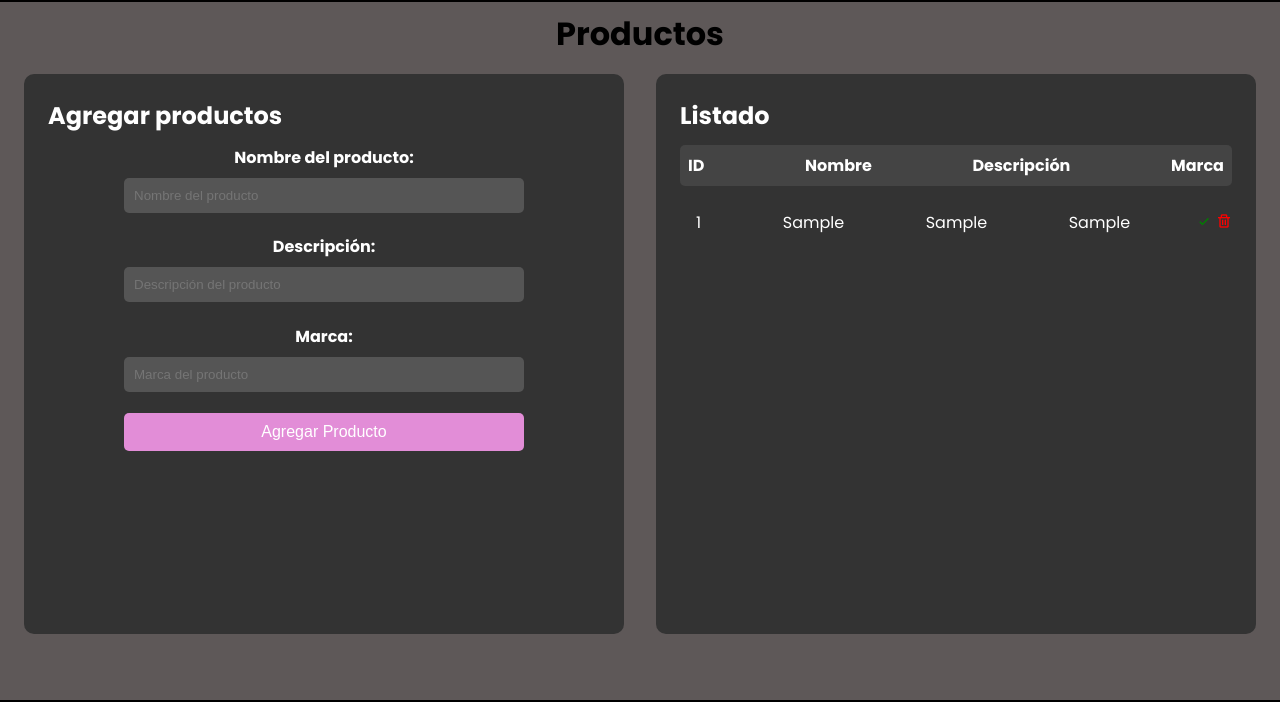
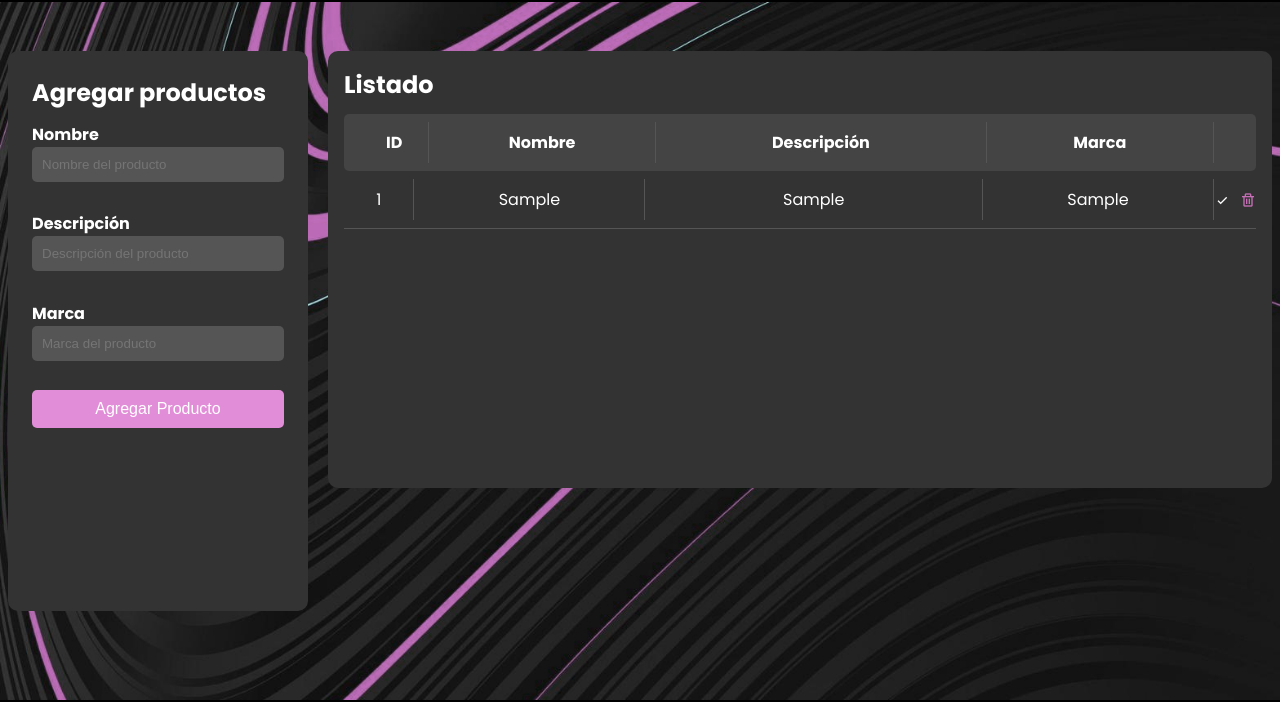
Before and after one commit to carlasofiarossi/carlasofiarossi.github.io, a plain HTML site: page lista_productos.html in a window 1280 px wide. Both pictures are taken after typing "Sample", "Sample", "Sample" into the empty fields and a click on the button "Agregar Producto". Shown: the part 51-753 px from the top of the page. Drawn offline with nearby package versions, Linux system fonts and the light colour scheme; a web font is replaced by a local one.

Commit message:
se agrega fondo, cambio de estilos, y funciones de javascript en lista_productos.

```diff
--- a/css/estilos.css
+++ b/css/estilos.css
@@ -10,6 +10,8 @@
 body {
     font-family: 'Poppins', sans-serif;
     background-color: #5e5858;
+    background-image: url("../imagenes/background.jpg"); /* Ajusta la ruta según la estructura del proyecto */
+    background-size: cover;
 }
 
 
@@ -264,7 +266,7 @@ html, body {
 .hero {
     position: relative;
     width: 100%;
-    height: 60vh; /* Ocupa el 80% del alto de la pantalla */
+    height: 85vh; /* Ocupa el 80% del alto de la pantalla */
     background-image: url("../imagenes/brush-makeup-make-up-brushes.jpg"); /* Ajusta la ruta según la estructura del proyecto */
     background-size: cover;
     background-position: center;
--- a/css/estilos2.css
+++ b/css/estilos2.css
@@ -4,6 +4,7 @@
   margin: 0;
   padding: 0;
   box-sizing: border-box;
+
 }
 
 ul,
@@ -13,6 +14,7 @@ ol {
 
 .main {
   margin: 0.5em;
+
 }
 
 .main__title {
@@ -21,9 +23,12 @@ ol {
 }
 
 .main__content {
+
+  margin-top: 1em;
+  height: 70vh; /* Mantiene un alto relativo a la ventana */
   display: flex;
-  margin-top: 1em;
-  height: 70vh;
+  gap: 20px;
+  align-items: stretch; /* Los hijos ocuparán el mismo alto */
 }
 
 .section {
@@ -52,27 +57,19 @@ ol {
   border-radius: 10px;
   box-sizing: border-box;
   min-width: 300px;
+  display: flex;
+  flex-direction: column;
 }
 
-.section-list {
-  flex: 1;
-  background-color: #333;
-  color: #fff;
-  padding: 1.5em;
-  border-radius: 10px;
-  box-sizing: border-box;
-  overflow-y: auto;
-  min-width: 300px;
-}
+
 
 .form_task {
   display: flex;
   flex-direction: column;
-  align-items: center;
-  gap: 0.5em;
-  margin: auto;
+  gap: 1em;
   width: 100%;
   max-width: 400px;
+  margin: 0 auto;
 }
 
 .form__label {
@@ -114,8 +111,9 @@ ol {
 
 .error {
   text-align: center;
-  color: red;
+  color: rgb(194, 86, 86);
   margin-top: 1em;
+  font-size: 11px;
 }
 
 .tasks__item {
@@ -128,34 +126,107 @@ ol {
 }
 
 .bx-check {
-  color: green;
+  color: rgb(255, 255, 255);
   cursor: pointer;
 }
 
 .bx-trash {
-  color: red;
+  color: #c770b8;
   cursor: pointer;
 }
 
+
+.task-header,
+.tasks__item {
+  display: flex;
+  justify-content: flex-start; /* Alinear a la izquierda */
+  align-items: center; /* Alinear verticalmente */
+  padding: 0.5em 1em; /* Espaciado interno */
+}
+
+.task-header span,
+.tasks__item p {
+  text-align: center; /* Centramos el texto en cada celda */
+  padding: 0.5em; /* Espaciado interno para los elementos */
+  border-right: 1px solid #555; /* Línea de separación entre columnas */
+}
+
+.task-header span:last-child,
+.tasks__item p:last-child {
+  border-right: none; /* Quitar la línea de separación en la última columna */
+}
+
 .task-header {
-  display: flex;
-  justify-content: space-between;
-  background-color: #444;
-  padding: 0.5em;
-  border-radius: 5px;
-  font-weight: bold;
+  background-color: #444; /* Color de fondo para el encabezado */
+  font-weight: bold; /* Negrita para el encabezado */
+  border-radius: 5px; /* Bordes redondeados */
 }
 
 .tasks__item {
+  background-color: #333; /* Color de fondo para los elementos */
+  color: #fff; /* Color del texto */
+  border-bottom: 1px solid #555; /* Línea entre elementos */
+  padding: 0.5em 0; /* Espaciado interno */
+}
+
+.tasks__item div {
+  display: flex; /* Alinear acciones */
+  justify-content: center; /* Centrar acciones */
+  gap: 10px; /* Espacio entre íconos */
+}
+
+/* Establecer anchos diferentes para cada columna */
+.task-header span:nth-child(1),
+.tasks__item p:nth-child(1) {
+  flex: 0.5; /* Ancho menor para ID */
+}
+
+.task-header span:nth-child(2),
+.tasks__item p:nth-child(2) {
+  flex: 2; /* Ancho mayor para Nombre */
+}
+
+.task-header span:nth-child(3),
+.tasks__item p:nth-child(3) {
+  flex: 3; /* Ancho mayor para Descripción */
+}
+
+.task-header span:nth-child(4),
+.tasks__item p:nth-child(4) {
+  flex: 2; /* Ancho intermedio para Marca */
+}
+
+.task-header span:nth-child(5),
+.tasks__item p:nth-child(5) {
+  flex: 0.1; /* Ancho menor para Acciones */
+}
+
+.tasks__item div {
   display: flex;
-  justify-content: space-between;
+  justify-content: center;
+  gap: 10px;
+}
+
+.task-header {
+  font-weight: bold;
+  border-radius: 5px;
+}
+
+.tasks__item {
+  background-color: #333;
+  color: #fff;
+  border-bottom: 1px solid #555;
   padding: 0.5em 0;
 }
 
-.tasks__item p {
-  margin: 0 1em;
+.right-column {
+  display: flex;
+  flex-direction: column;
+  width: 100%;
+  padding: 1rem;
+  background-color: #333;
+  color: #fff;
+  border-radius: 10px;
+  overflow-y: auto;
+  height: 437px;
 }
-
-.tasks {
-  margin-top: 1em;
-}
--- a/js/eventos.js
+++ b/js/eventos.js
@@ -1,5 +1,3 @@
- // Código JavaScript para manejar los eventos y la lógica de los productos
-
 let products = []; // Lista de productos
 let nextId = 1; // ID inicial para el autoincremento
 
@@ -8,6 +6,7 @@
 const productDescription = document.querySelector("#productDescription"); // Input de descripción
 const productBrand = document.querySelector("#productBrand"); // Input de marca
 const productList = document.querySelector("#taskList"); // Lista de productos
+const error = document.querySelector(".error"); // Elemento para mostrar errores
 
 // Función para renderizar los productos en el HTML
 const renderProducts = () => {
@@ -29,6 +28,7 @@
   });
 };
 
+// Validaciones y manejo del formulario
 form.addEventListener("submit", async (event) => {
   event.preventDefault();
 
@@ -37,21 +37,50 @@
   const description = productDescription.value.trim();
   const brand = productBrand.value.trim();
 
-   let erroresValidacion = false;
+  error.textContent = ""; // Limpiar mensaje de error previo
 
-   // Validaciones básicas
-   if (name.length < 3 || description.length < 3 || brand.length < 3) {
-     erroresValidacion = true;
-     const error = document.querySelector(".error");
-     error.textContent = "Todos los campos son obligatorios y la descripción debe tener al menos 5 caracteres.";
-
+  // Validación del campo nombre (al menos 3 caracteres)
+  if (name.length < 3) {
+    error.textContent = "El nombre debe tener al menos 3 caracteres.";
+    error.classList.add('visible');
     setTimeout(() => {
       error.textContent = "";
-     }, 4000); // 4.000 milisegundos
+      error.classList.remove('visible');
+    }, 4000);
+    return; // Detener la ejecución si hay un error en el nombre
   }
 
-   if (!erroresValidacion) {
-     // Crear un nuevo objeto producto con ID autoincremental
+  // Validación del campo descripción (al menos 10 caracteres)
+  if (description.length < 3) {
+    error.textContent = "La descripción debe tener al menos 3 caracteres.";
+    error.classList.add('visible');
+    setTimeout(() => {
+      error.textContent = "";
+      error.classList.remove('visible');
+    }, 4000);
+    return; // Detener la ejecución si hay un error en la descripción
+  }
+
+  // Validación del campo marca (al menos 3 caracteres)
+  if (brand.length < 3) {
+    error.textContent = "La marca debe tener al menos 3 caracteres.";
+    error.classList.add('visible');
+    setTimeout(() => {
+      error.textContent = "";
+      error.classList.remove('visible');
+    }, 4000);
+    return; // Detener la ejecución si hay un error en la marca
+  } else if (!/^[a-zA-Z0-9\s]+$/.test(brand)) {
+    error.textContent = "La marca solo puede contener letras, números y espacios.";
+    error.classList.add('visible');
+    setTimeout(() => {
+      error.textContent = "";
+      error.classList.remove('visible');
+    }, 4000);
+    return; // Detener la ejecución si hay un error en la marca
+  }
+
+  // Si no hay errores, continuar con la creación del producto
   const product = {
     id: nextId++, // Incrementa el ID cada vez que se agrega un producto
     name: name,
@@ -62,7 +91,6 @@
 
   // Agregar el producto a la lista
   products.push(product);
-     console.log(products);
 
   // Almacenar los productos en el localStorage
   localStorage.setItem("products", JSON.stringify(products));
@@ -74,7 +102,6 @@
 
   // Renderizar productos
   renderProducts();
-   }
 });
 
 // Recuperar los productos almacenados en localStorage
--- a/lista_productos.html
+++ b/lista_productos.html
@@ -39,39 +39,51 @@
         </div>
     </nav>
     <main class="main">
-      <h1 class="main__title">Productos</h1>
+      <br>
       <div class="main__content">
         <!-- Sección del formulario -->
         <section class="section section-form">
           <h2 class="section__title">Agregar productos</h2>
-          <form class="form_task">
-            <label class="form__label" for="productName">Nombre del producto:</label>
-            <input class="form__input" id="productName" type="text" placeholder="Nombre del producto" />
-
-            <label class="form__label" for="productDescription">Descripción:</label>
-            <input class="form__input" id="productDescription" type="text" placeholder="Descripción del producto" />
-
-            <label class="form__label" for="productBrand">Marca:</label>
-            <input class="form__input" id="productBrand" type="text" placeholder="Marca del producto" />
-
+          <form class="form_task" id="formulario">
+            <div class="form-group">
+              <label class="form__label" for="productName">Nombre</label>
+              <input class="form__input" id="productName" type="text" placeholder="Nombre del producto" />
+            </div>
+            <div class="form-group">
+              <label class="form__label" for="productDescription">Descripción</label>
+              <input class="form__input" id="productDescription" type="text" placeholder="Descripción del producto" />
+            </div>
+            <div class="form-group">
+              <label class="form__label" for="productBrand">Marca</label>
+              <input class="form__input" id="productBrand" type="text" placeholder="Marca del producto" />
+            </div>
             <button class="form__button" type="submit">Agregar Producto</button>
           </form>
           <div class="error"></div>
+
         </section>
 
         <!-- Sección del listado -->
-        <section class="section section-list">
+
+        <div class="right-column">
+
+
+
           <h2 class="section__title">Listado</h2>
           <div class="task-header">
             <span>ID</span>
             <span>Nombre</span>
             <span>Descripción</span>
             <span>Marca</span>
+            <span>&nbsp;</span>
           </div>
           <ul id="taskList" class="tasks">
             <!-- Los productos agregados se renderizarán aquí -->
           </ul>
-        </section>
+        </div>
+
+
+      </div>
       </div>
     </main>
 
```
Also changed, not shown: imagenes/background.jpg (added), imagenes/background.png (added). Lines whose indentation alone changed are shown as unchanged.
